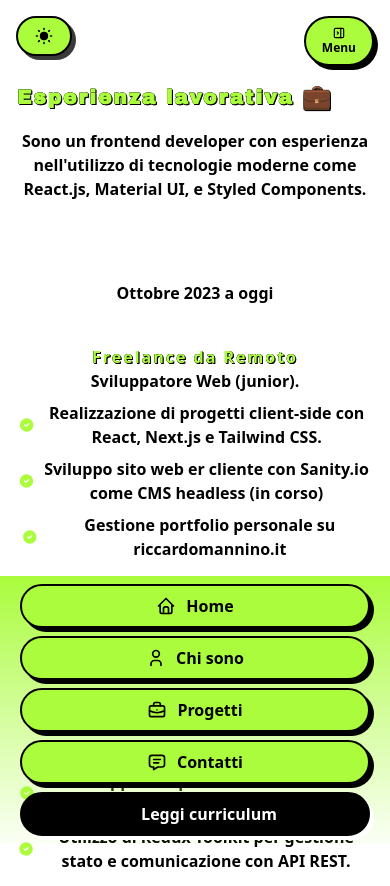
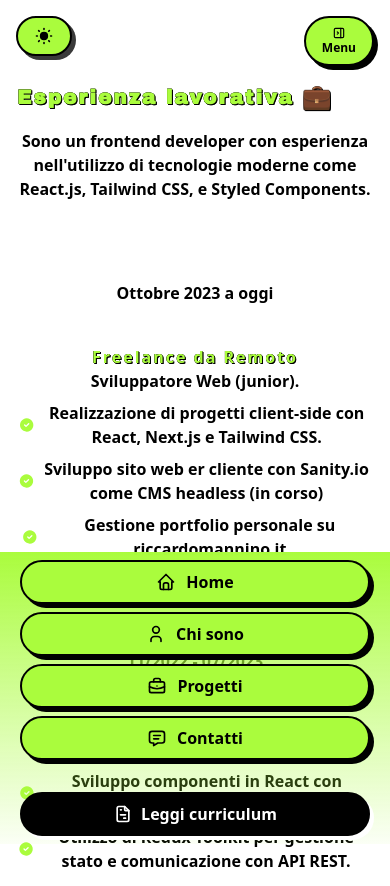
Before and after one commit to RiccardoMannino/portfolio, a Next.js app: page /resume in a window 390 px wide. Built offline with nearby package versions, Linux system fonts and the light colour scheme.

Commit message:
fix sidebar e icona dark mode bottone CV

```diff
--- a/src/app/about/page.tsx
+++ b/src/app/about/page.tsx
@@ -10,7 +10,7 @@ export const metadata: Metadata = {
   title: 'Chi sono - Riccardo Mannino',
   description:
     'Mi chiamo Riccardo Mannino e sono un appassionato frontend developer con un forte interesse per la creazione di interfacce web eleganti e funzionali.',
-  keywords: ['Chi sono', 'Riccardo Mannino', 'frontend developer', 'Palermo'],
+  keywords: ['Chi sono', 'Riccardo Mannino', 'frontend developer', 'Treviso'],
   openGraph: {
     title: 'Chi sono - Riccardo Mannino',
     description:
--- a/src/app/page.tsx
+++ b/src/app/page.tsx
@@ -24,7 +24,7 @@ export const metadata = {
     'Realizzo siti web moderni e personalizzati per aziende e privati. Trasformo idee in esperienze digitali di impatto, utilizzando tecnologie moderne e design funzionale.',
   keywords: [
     'Riccardo Mannino',
-    'sviluppatore web frontend a treviso',
+    'sviluppatore web frontend a Treviso',
     'siti web personalizzati',
     'esperienze digitali',
   ],
--- a/src/app/projects/[progettos]/page.tsx
+++ b/src/app/projects/[progettos]/page.tsx
@@ -12,7 +12,7 @@ export const generateMetadata = async ({
   params: Promise<{ progettos: string }>
 }) => {
   const { progettos } = await params
-  console.log(progettos)
+
   const progetto = progetti.find(
     (p) => p.nome.toLowerCase().split(' ').join('-') === progettos,
   )
--- a/src/app/resume/page.tsx
+++ b/src/app/resume/page.tsx
@@ -27,12 +27,12 @@ export const metadata: Metadata = {
 export default function Curriculum() {
   return (
     <>
-      <h1 className="text-primary ombraxs mb-4 flex items-center gap-2 text-xl font-bold max-sm:text-center md:text-3xl">
+      <h1 className="text-primary ombraxs mb-4 flex items-center gap-2 text-center text-xl font-bold md:text-3xl">
         Esperienza lavorativa <span className="text-2xl">💼</span>
       </h1>
       <p className="text-foreground mb-2 text-lg font-semibold max-sm:text-center max-sm:text-base">
         Sono un frontend developer con esperienza nell&apos;utilizzo di
-        tecnologie moderne come React.js, Material UI, e Styled Components.
+        tecnologie moderne come React.js, Tailwind CSS, e Styled Components.
       </p>
       <div className="text-lg max-sm:text-center max-sm:text-base">
         <div className="relative my-20 flex flex-col space-y-10 space-x-10 md:flex-row md:space-y-0">
--- a/src/components/Sidebar.tsx
+++ b/src/components/Sidebar.tsx
@@ -59,7 +59,7 @@ export default function Sidebar() {
             : { x: isVisible ? 0 : -220, opacity: 1 }
         }
         transition={{ type: 'spring', duration: 0.3, damping: 10 }}
-        className={`phone:bottom-0 phone:h-fit phone:w-full phone:gap-2 phone:bg-linear-to-t phone:from-primary/5 phone:to-primary phone:py-2 phone:px:4 from-primary to-primary/5 fixed left-0 z-50 flex h-full flex-col justify-between bg-linear-to-r px-5 py-10 transition-all duration-200 ease-out`}
+        className={`phone:bottom-0 phone:h-fit phone:w-full phone:gap-2 phone:bg-linear-to-t phone:from-primary/5 phone:to-primary phone:py-2 phone:px:4 from-primary to-primary/5 fixed left-0 z-50 flex h-full flex-col justify-between overflow-y-scroll bg-linear-to-r px-5 py-10 transition-all duration-200 ease-out`}
       >
         <div className="iphone:gap-0 phone:w-full phone:items-center phone:gap-1 flex flex-col gap-7">
           <Avatar />
@@ -68,7 +68,7 @@ export default function Sidebar() {
             variants={container}
             initial="hidden"
             animate="show"
-            className="phone:mt-0 phone:w-full phone:justify-center mt-4 flex flex-col gap-2"
+            className="phone:mt-0 phone:w-full phone:justify-center mt-4 mb-6 flex flex-col gap-2"
           >
             {listaPagine.map((li) => {
               const Icon = li.image
@@ -128,7 +128,7 @@ export default function Sidebar() {
           <div className="flex items-center gap-2">
             <IconFileInvoice
               size={20}
-              className={`${isActive('/resume') && 'stroke-background'} ${theme === 'dark' ? 'stroke-background' : 'stroke-foreground'}`}
+              className={`${isActive('/resume') && 'stroke-background'} ${theme === 'dark' ? 'stroke-background' : ''}`}
             />
             <span
               className={
```
